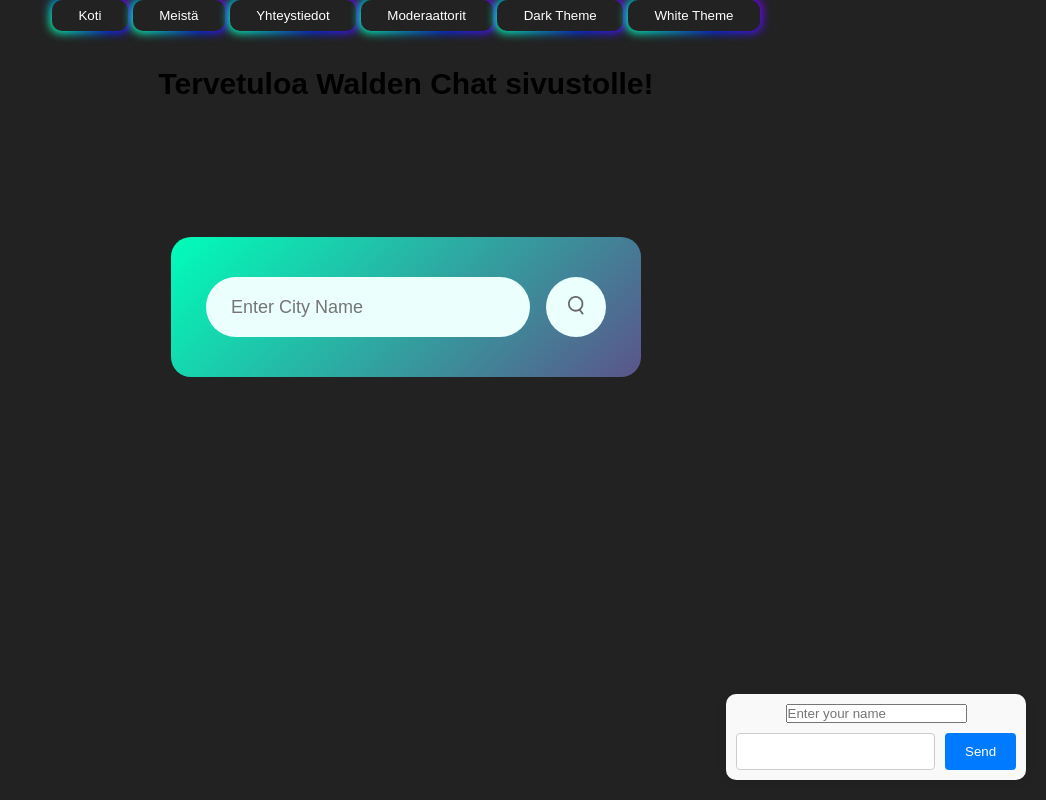
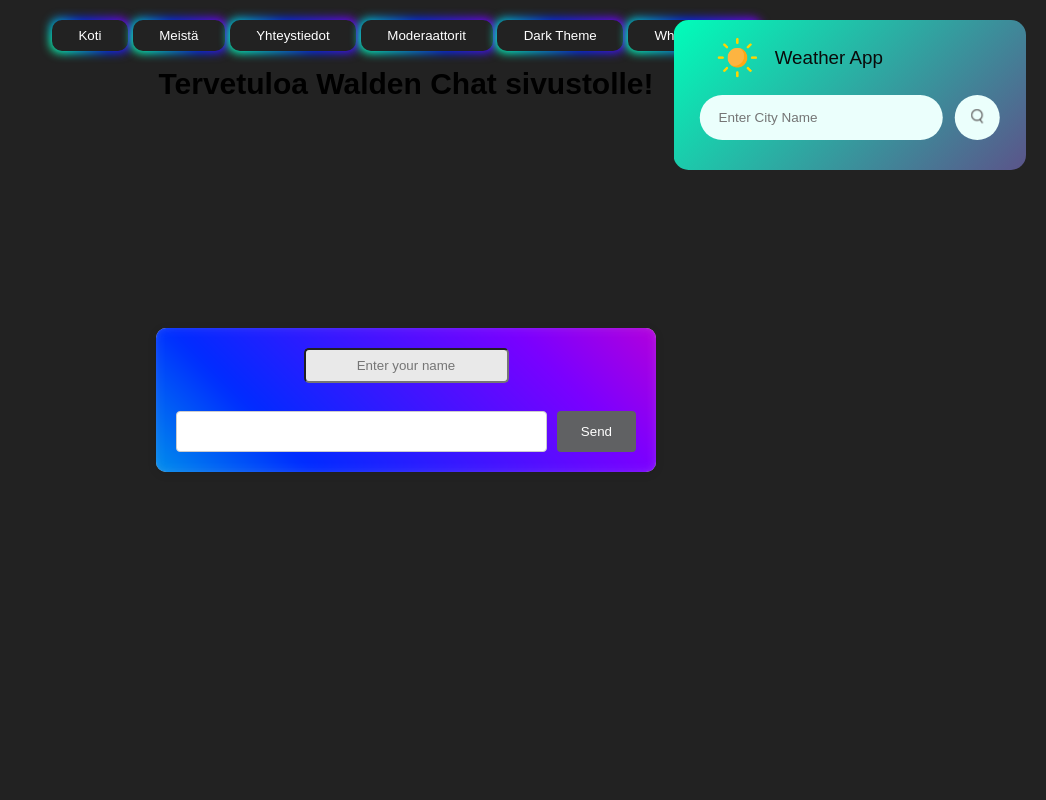
Before and after one commit to kyosho78/JSVB, a website: page public/index.html in a window 1280 px wide. Shown: the whole page, without its empty margins (234-1280 px from the left). Drawn offline with nearby package versions, Linux system fonts and the light colour scheme; no server answers.

Commit message:
lisätty väriä ja sää

```diff
--- a/public/chat.css
+++ b/public/chat.css
@@ -1,17 +1,50 @@
 #chat {
     position: fixed;
-    bottom: 20px;
-    right: 20px;
-    width: 300px;
-    max-height: 400px;
-    background-color: #f9f9f9;
-    padding: 10px;
+    left: 50%;
+    top: 50%;
+    transform: translate(-50%, -50%);
+    width: 500px; /* Adjusted for a larger chat box */
+    max-height: 600px;
+    background-color: lightgray;
+    padding: 20px;
     box-shadow: 0 2px 10px rgba(0,0,0,0.1);
     border-radius: 10px;
     overflow-y: auto;
     z-index: 1000;
     color: black;
+    overflow: hidden; /* Ensures that the pseudo-element's blur doesn't extend outside */
+}
 
+#chat:before {
+    content: '';
+    position: absolute;
+    top: -10px; /* Extend slightly outside for glow effect */
+    left: -10px;
+    right: -10px;
+    bottom: -10px;
+    background: linear-gradient(45deg, #ff0000, #ff7300, #fffb00, #48ff00, #00ffd5, #002bff, #7a00ff, #ff00ab, #ff0000);
+    border-radius: 15px; /* Slightly larger to fit the chat box's border-radius */
+    background-size: 400% 400%;
+    animation: glowing-chat 20s linear infinite;
+    z-index: -1; /* Ensure it's behind the chat content */
+    filter: blur(8px);
+}
+
+@keyframes glowing-chat {
+    0% { background-position: 0% 0%; }
+    50% { background-position: 400% 0%; }
+    100% { background-position: 0% 0%; }
+}
+
+
+#name {
+    text-align: center;
+    padding: 8px 12px; /* Slightly larger padding for better readability */
+    background-color: #e9e9e9;
+    margin-bottom: 8px; /* Slightly increased margin for better separation */
+    border-radius: 5px;
+    word-break: break-all;
+    color: black;
 }
 
 #messages {
@@ -19,14 +52,13 @@
     margin: 0;
     padding: 0;
     overflow-y: auto;
-    max-height: 300px;
-
+    max-height: 200px; /* Adjusted to fit within the increased size of the chat box */
 }
 
 #messages li {
-    padding: 5px 10px;
+    padding: 8px 12px; /* Slightly larger padding for better readability */
     background-color: #e9e9e9;
-    margin-bottom: 5px;
+    margin-bottom: 8px; /* Slightly increased margin for better separation */
     border-radius: 5px;
     word-break: break-all;
     color: black;
@@ -34,20 +66,20 @@
 
 #form {
     display: flex;
-    margin-top: 10px;
+    margin-top: 20px; /* Increased margin-top for better spacing from the messages */
 }
 
 #input {
     flex-grow: 1;
-    padding: 10px;
+    padding: 12px; /* Slightly larger padding for a bigger input field */
     margin-right: 10px;
     border: 1px solid #ccc;
     border-radius: 4px;
 }
 
 #form button {
-    padding: 10px 20px;
-    background-color: #007bff;
+    padding: 12px 24px; /* Slightly larger padding for a bigger button */
+    background-color: #606163;
     color: white;
     border: none;
     cursor: pointer;
@@ -55,8 +87,9 @@
 }
 
 #form button:hover {
-    background-color: #0056b3;
+    background-color: #3b3e41;
 }
+
 
 @keyframes blinkAnimation {
     0% { color: black; }
--- a/public/index.html
+++ b/public/index.html
@@ -27,10 +27,13 @@
          <br>
          <br>
         <div id="main_content" style="font-weight: bold; font-size: 30px;">Tervetuloa meidän chat palveluun!</div>
-        <br>
-        <br>
         <!-- weatherApp -->
         <div class="card">
+            <div class="nameMe">
+                <img src="images/clear.png" alt="Weather Icon" style="vertical-align: middle;">
+                Weather App
+            </div>
+
             <div class="search">
                 <input type="text" placeholder="Enter City Name" spellcheck="false">
                 <button><img src="images/search.png"></button>
--- a/public/style.css
+++ b/public/style.css
@@ -18,11 +18,13 @@ body.white {
 
 
 .button-container {
+
   display: flex;
   justify-content: center;
 }
 
 .button-85 {
+  top: 20px;
   padding: 0.6em 2em;
   border: none;
   outline: none;
@@ -102,16 +104,21 @@ body{
     background: #222;
 }
 
-.card{
+.card {
+  position: fixed;
+  top: 20px; /* Adjust this value as needed to position it from the top */
+  right: 20px; /* Adjust this value as needed to position it from the right */
   width: 90%;
   max-width: 470px;
   background: linear-gradient(135deg, #00feba, #5b548a);
   color: #fff;
   padding: 40px 35px;
   border-radius: 20px;
-  margin: 100px auto 0;
   text-align: center;
+  transform: scale(0.75);
+  transform-origin: top right;
 }
+
 
 .search{
     width: 100%;
@@ -119,6 +126,28 @@ body{
     align-items: center;
     justify-content: space-between;
 }
+.nameMe {
+  width: 100%;
+  display: flex; /* Aligns items in a row and allows flexible box layouts */
+  align-items: center; /* Centers items vertically */
+  justify-content: left; /* Centers content horizontally */
+  padding: 10px ; /* Adjust padding as needed */
+  min-height: 60px; /* Matches the height of your original input/button */
+  background: transparent; /* Transparent background */
+  color: #0a0a0a; /* Text color */
+  font-size: 25px ; /* Text size */
+  border-radius: 30px; /* Rounded corners for the label */
+  margin-right: 16px; /* Space to the right */
+  cursor: default; /* Changes the cursor to the default pointer */
+  margin-top: -40px;
+}
+
+.nameMe img {
+  width: 80px; /* Adjust the size of the image as needed */
+  height: auto; /* Maintain aspect ratio */
+  margin-right: 10px; /* Space between the image and the text */
+}
+
 
 .search input{
     padding: 10px 25px;
```
Lines whose indentation alone changed are shown as unchanged.
